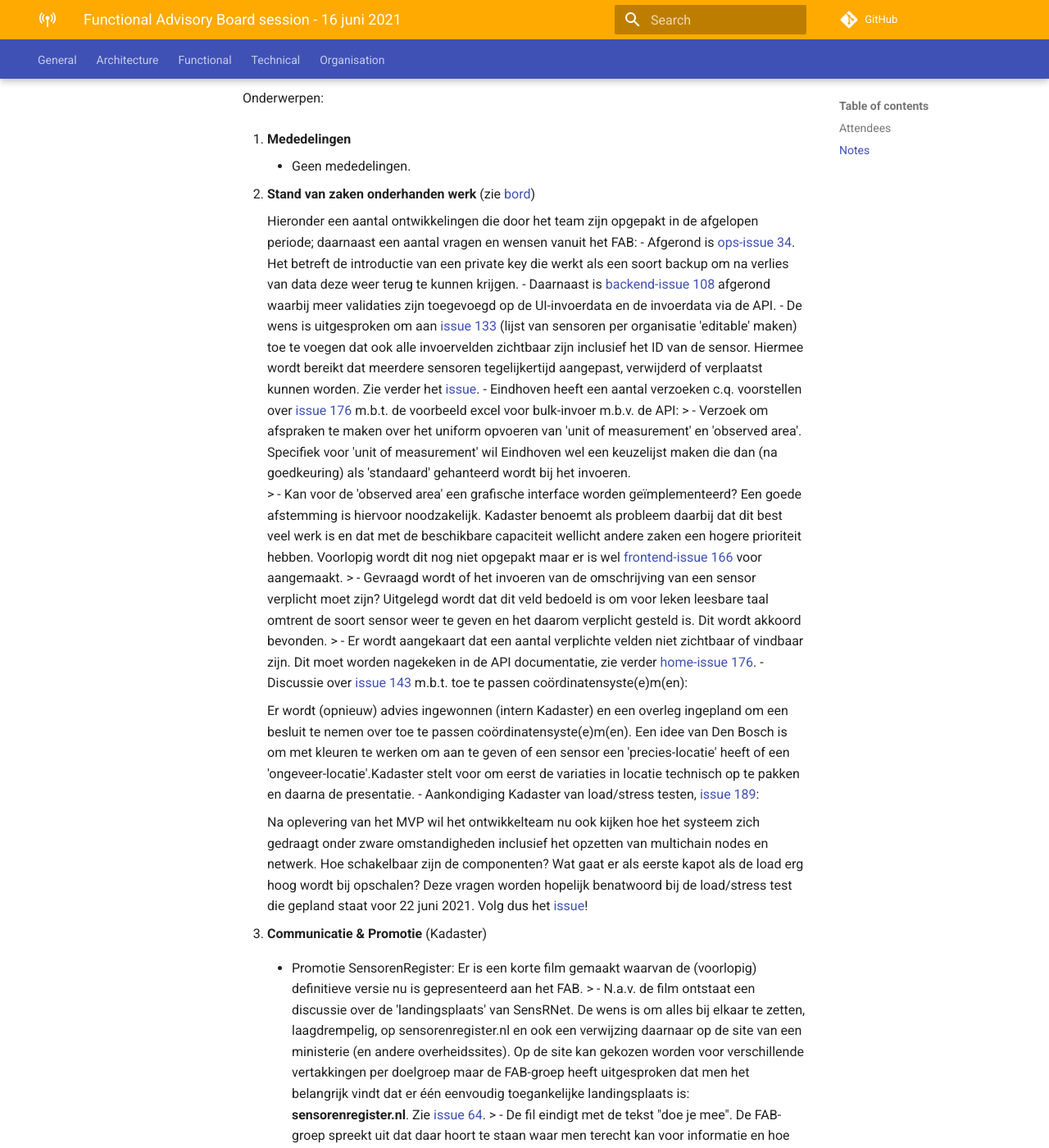
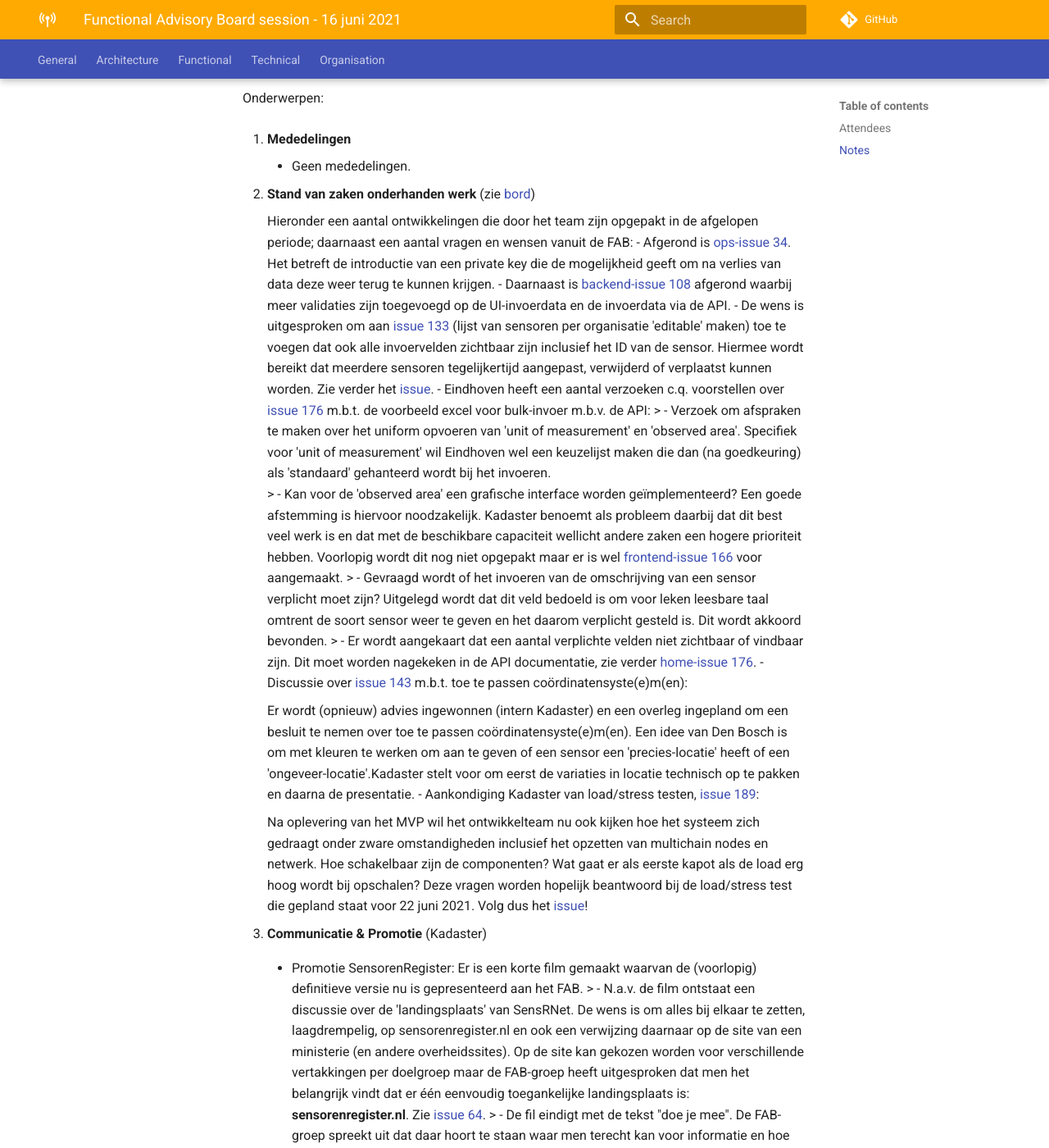
Before and after one commit to kadaster-labs/sensrnet-home, an MkDocs documentation site: the page built from docs/notes/2021-06-16-FAB-notes.md, in a window 1280 px wide and 1400 px high, scrolled down 613 px. Shown: the whole window at 82% size. Built offline with MkDocs 1.6.1 and Material for MkDocs 9.7.7, drawn with Linux system fonts in a browser that asks for light colours; comment, search, counter and statistics services are not loaded.

Commit message:
Update 2021-06-16-FAB-notes.md

```diff
--- a/docs/notes/2021-06-16-FAB-notes.md
+++ b/docs/notes/2021-06-16-FAB-notes.md
@@ -26,8 +26,8 @@ Onderwerpen:
 
 2. **Stand van zaken onderhanden werk** (zie [bord](https://github.com/orgs/kadaster-labs/projects/1))
 
-    Hieronder een aantal ontwikkelingen die door het team zijn opgepakt in de afgelopen periode; daarnaast een aantal vragen en wensen vanuit het FAB:
-     - Afgerond is [ops-issue 34](https://github.com/kadaster-labs/sensrnet-ops/issues/34). Het betreft de introductie van een private key die werkt als een soort backup om na verlies van data deze weer terug te kunnen krijgen.
+    Hieronder een aantal ontwikkelingen die door het team zijn opgepakt in de afgelopen periode; daarnaast een aantal vragen en wensen vanuit de FAB:
+     - Afgerond is [ops-issue 34](https://github.com/kadaster-labs/sensrnet-ops/issues/34). Het betreft de introductie van een private key die de mogelijkheid geeft om na verlies van data deze weer terug te kunnen krijgen.
      - Daarnaast is [backend-issue 108](https://github.com/kadaster-labs/sensrnet-registry-backend/issues/108) afgerond waarbij meer validaties zijn toegevoegd op de UI-invoerdata en de invoerdata via de API.
      - De wens is uitgesproken om aan [issue 133](https://github.com/kadaster-labs/sensrnet-home/issues/133) (lijst van sensoren per organisatie 'editable' maken) toe te voegen dat ook alle invoervelden zichtbaar zijn inclusief het ID van de sensor. Hiermee wordt bereikt dat meerdere sensoren tegelijkertijd aangepast, verwijderd of verplaatst kunnen worden. Zie verder het [issue](https://github.com/kadaster-labs/sensrnet-home/issues/133).
      - Eindhoven heeft een aantal verzoeken c.q. voorstellen over [issue 176](https://github.com/kadaster-labs/sensrnet-home/issues/176) m.b.t. de voorbeeld excel voor bulk-invoer m.b.v. de API:
@@ -40,7 +40,7 @@ Onderwerpen:
        Er wordt (opnieuw) advies ingewonnen (intern Kadaster) en een overleg ingepland om een besluit te nemen over toe te passen coördinatensyste(e)m(en). Een idee van Den Bosch is om met kleuren te werken om aan te geven of een sensor een 'precies-locatie' heeft of een 'ongeveer-locatie'.Kadaster stelt voor om eerst de variaties in locatie technisch op te pakken en daarna de presentatie.
      - Aankondiging Kadaster van load/stress testen, [issue 189](https://github.com/kadaster-labs/sensrnet-home/issues/189):
 
-       Na oplevering van het MVP wil het ontwikkelteam nu ook kijken hoe het systeem zich gedraagt onder zware omstandigheden inclusief het opzetten van multichain nodes en netwerk. Hoe schakelbaar zijn de componenten? Wat gaat er als eerste kapot als de load erg hoog wordt bij opschalen? Deze vragen worden hopelijk benatwoord bij de load/stress test die gepland staat voor 22 juni 2021. Volg dus het [issue](https://github.com/kadaster-labs/sensrnet-home/issues/189)!
+       Na oplevering van het MVP wil het ontwikkelteam nu ook kijken hoe het systeem zich gedraagt onder zware omstandigheden inclusief het opzetten van multichain nodes en netwerk. Hoe schakelbaar zijn de componenten? Wat gaat er als eerste kapot als de load erg hoog wordt bij opschalen? Deze vragen worden hopelijk beantwoord bij de load/stress test die gepland staat voor 22 juni 2021. Volg dus het [issue](https://github.com/kadaster-labs/sensrnet-home/issues/189)!
 
 
 3. **Communicatie & Promotie** (Kadaster)
```
